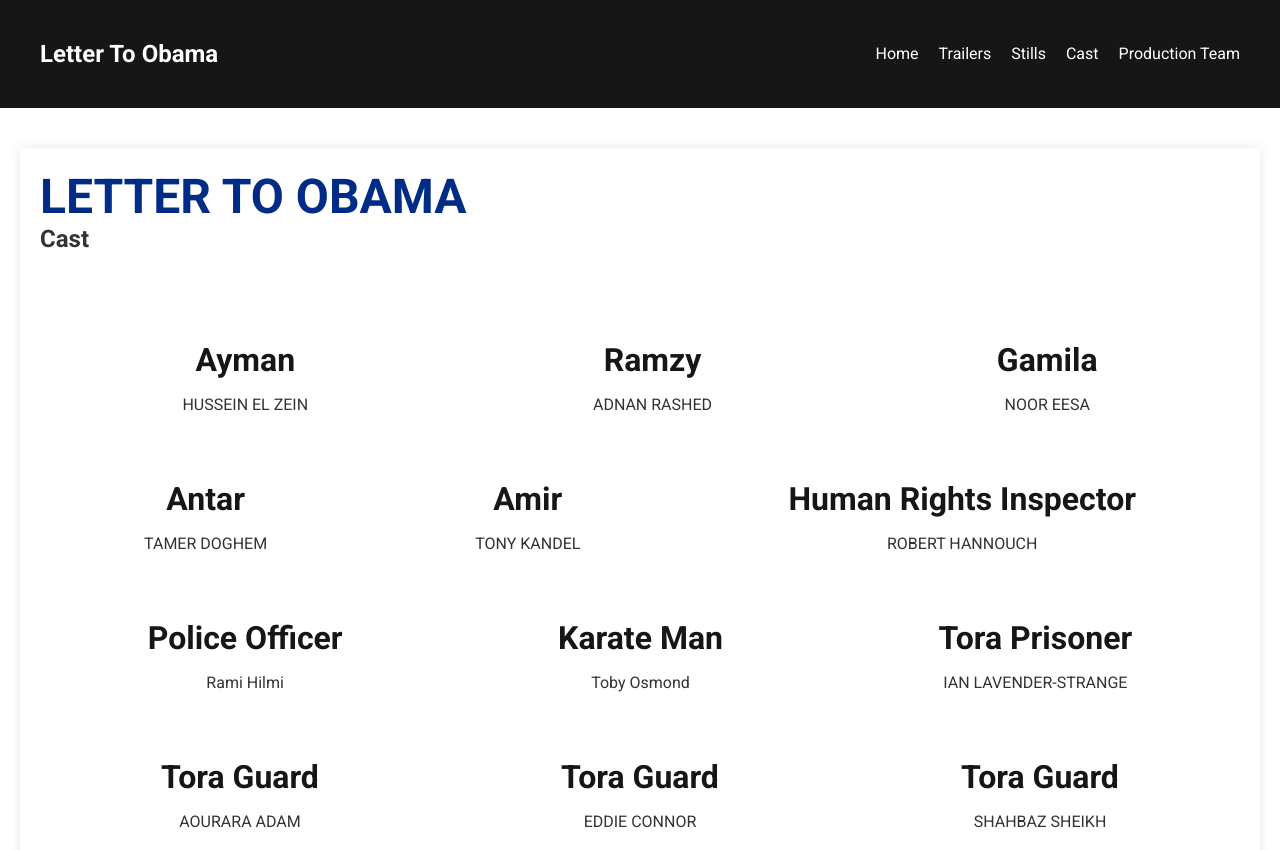
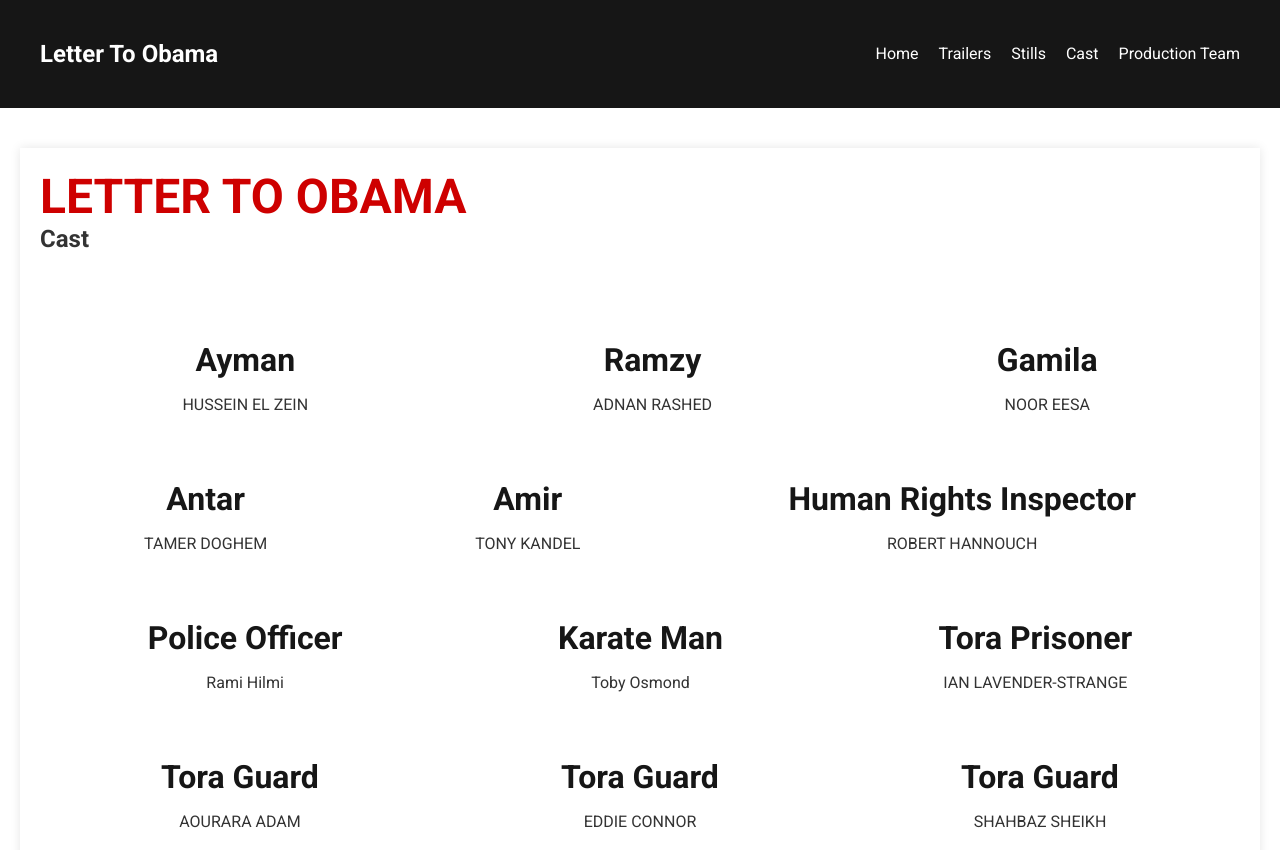
Before and after one commit to gigimoose23/letterToObamaSite, a website: page public/cast.html in a window 1280 px wide. Shown: the top 850 px of the page. Drawn offline with Linux system fonts and the light colour scheme.

Commit message:
highlight color

```diff
--- a/public/cast.html
+++ b/public/cast.html
@@ -52,7 +52,7 @@
             margin: 0;
         }
         .highlight {
-            color: rgb(0, 43, 134);
+            color: rgb(206, 0, 0);
 
         }
         .cta-buttons {
```
Also changed, not shown: public/index.html (+1 -1 lines), public/production.html (+1 -1 lines), public/stills.html (+1 -1 lines), public/trailers.html (+1 -1 lines).
